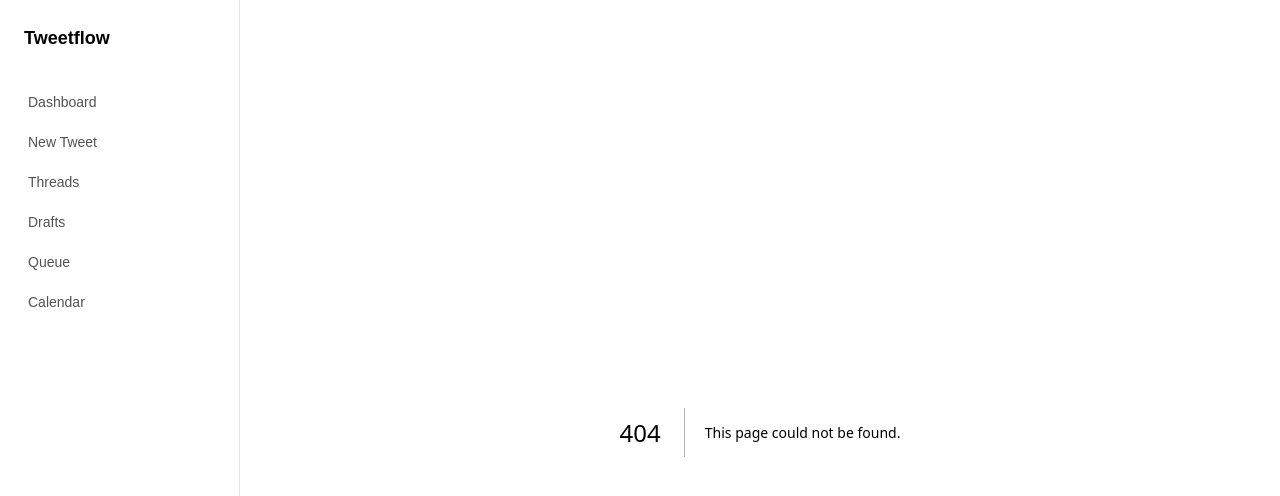
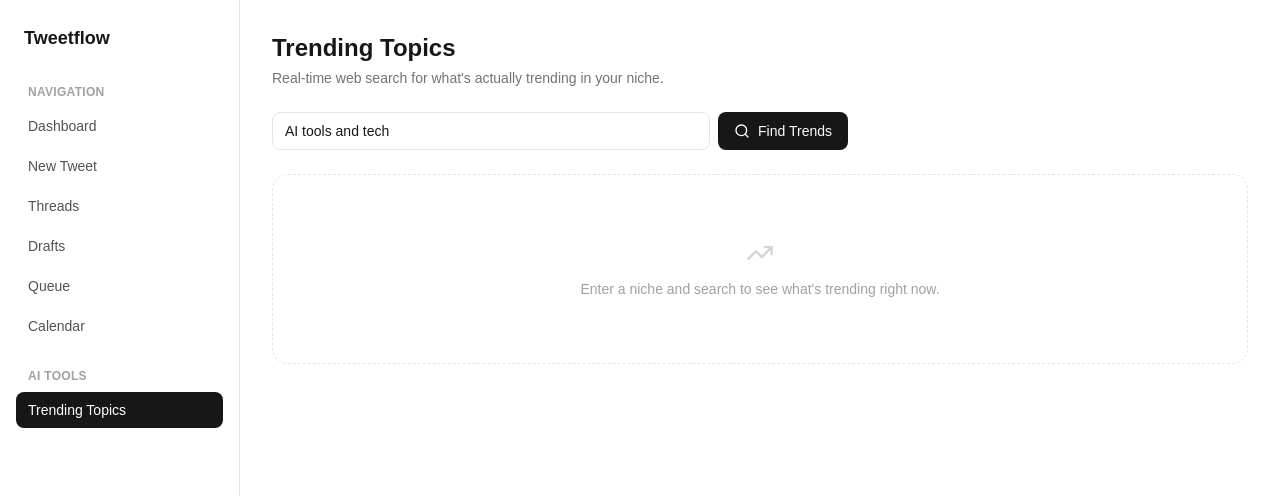
Before and after one commit to praxharrr/tweetflow, a Next.js app: page /trending-topics in a window 1280 px wide. Before the commit this address had no page. Shown: the top 496 px of the page. Built offline with nearby package versions, Linux system fonts and the light colour scheme.

Commit message:
add retry for flaky groq compound web search

```diff
--- /dev/null
+++ b/src/app/api/trending-topics/route.ts
@@ -0,0 +1,52 @@
+import { NextRequest, NextResponse } from "next/server";
+import Groq from "groq-sdk";
+
+const groq = new Groq({ apiKey: process.env.GROQ_API_KEY });
+
+async function fetchTrends(niche: string) {
+  const completion = await groq.chat.completions.create({
+    model: "groq/compound-mini",
+    messages: [
+      {
+        role: "system",
+        content:
+          "You are a social media trends researcher. Search the web for what's genuinely trending right now in the given niche. Respond ONLY with a JSON array of 5 objects, each with keys: topic (short headline), why (one sentence on why it's trending right now), angle (one sentence suggesting a tweet angle a creator could take). No markdown, no extra text, just the JSON array.",
+      },
+      { role: "user", content: `Niche: ${niche}` },
+    ],
+    temperature: 0.5,
+    compound_custom: {
+      tools: { enabled_tools: ["web_search"] },
+    },
+  });
+
+  const raw = completion.choices[0]?.message?.content ?? "[]";
+  const match = raw.match(/\[[\s\S]*\]/);
+  return JSON.parse(match ? match[0] : raw);
+}
+
+export async function POST(req: NextRequest) {
+  const { niche } = await req.json();
+
+  if (!niche || typeof niche !== "string") {
+    return NextResponse.json({ error: "Niche is required" }, { status: 400 });
+  }
+
+  try {
+    const topics = await fetchTrends(niche);
+    return NextResponse.json({ topics });
+  } catch (err) {
+    console.error("Trending topics error (attempt 1):", err);
+
+    try {
+      const topics = await fetchTrends(niche);
+      return NextResponse.json({ topics });
+    } catch (retryErr) {
+      console.error("Trending topics error (attempt 2):", retryErr);
+      return NextResponse.json(
+        { topics: [], error: "Search is having trouble right now — try again in a moment." },
+        { status: 200 }
+      );
+    }
+  }
+}
--- /dev/null
+++ b/src/app/trending-topics/page.tsx
@@ -0,0 +1,97 @@
+"use client";
+
+import { useState } from "react";
+import { TrendingUp, Loader2, Search } from "lucide-react";
+
+interface Topic {
+  topic: string;
+  why: string;
+  angle: string;
+}
+
+export default function TrendingTopicsPage() {
+  const [niche, setNiche] = useState("AI tools and tech");
+  const [topics, setTopics] = useState<Topic[]>([]);
+  const [isLoading, setIsLoading] = useState(false);
+  const [hasSearched, setHasSearched] = useState(false);
+  const [errorMsg, setErrorMsg] = useState<string | null>(null);
+
+  async function handleSearch() {
+    if (!niche.trim()) return;
+    setIsLoading(true);
+    setHasSearched(true);
+    setErrorMsg(null);
+    try {
+      const res = await fetch("/api/trending-topics", {
+        method: "POST",
+        headers: { "Content-Type": "application/json" },
+        body: JSON.stringify({ niche }),
+      });
+      const data = await res.json();
+      setTopics(data.topics ?? []);
+      if (data.error) setErrorMsg(data.error);
+    } catch (err) {
+      console.error(err);
+      setErrorMsg("Something went wrong — try again.");
+    } finally {
+      setIsLoading(false);
+    }
+  }
+
+  return (
+    <div>
+      <h1 className="text-2xl font-bold text-neutral-900">Trending Topics</h1>
+      <p className="mt-1 text-sm text-neutral-500">
+        Real-time web search for what's actually trending in your niche.
+      </p>
+
+      <div className="mt-6 flex max-w-xl gap-2">
+        <input
+          value={niche}
+          onChange={(e) => setNiche(e.target.value)}
+          placeholder="Your niche or topic..."
+          className="flex-1 rounded-lg border border-neutral-200 px-3 py-2 text-sm outline-none focus:border-neutral-400"
+        />
+        <button
+          onClick={handleSearch}
+          disabled={!niche.trim() || isLoading}
+          className="flex items-center gap-2 rounded-lg bg-neutral-900 px-4 py-2 text-sm font-medium text-white hover:bg-neutral-800 disabled:opacity-40"
+        >
+          {isLoading ? <Loader2 size={16} className="animate-spin" /> : <Search size={16} />}
+          {isLoading ? "Searching..." : "Find Trends"}
+        </button>
+      </div>
+
+      <div className="mt-6 grid grid-cols-1 gap-4 lg:grid-cols-2">
+        {!hasSearched && (
+          <div className="col-span-full flex flex-col items-center justify-center rounded-2xl border border-dashed border-neutral-200 py-16 text-center">
+            <TrendingUp size={28} className="text-neutral-300" />
+            <p className="mt-3 text-sm text-neutral-400">
+              Enter a niche and search to see what's trending right now.
+            </p>
+          </div>
+        )}
+
+        {hasSearched && !isLoading && topics.length === 0 && (
+          <div className="col-span-full py-16 text-center text-sm text-neutral-400">
+            {errorMsg ?? "Couldn't find trends for that — try a broader niche."}
+          </div>
+        )}
+
+        {topics.map((t, i) => (
+          <div key={i} className="rounded-2xl border border-neutral-200 bg-white p-4">
+            <div className="flex items-start gap-2">
+              <TrendingUp size={16} className="mt-0.5 shrink-0 text-violet-500" />
+              <h3 className="text-sm font-semibold text-neutral-900">{t.topic}</h3>
+            </div>
+            <p className="mt-2 text-sm text-neutral-600">{t.why}</p>
+            <p className="mt-2 rounded-lg bg-neutral-50 p-2 text-xs text-neutral-500">
+              <span className="font-medium text-neutral-700">Tweet angle: </span>
+              {t.angle}
+            </p>
+          </div>
+        ))}
+      </div>
+    </div>
+  );
+}
--- a/src/components/layout/Sidebar.tsx
+++ b/src/components/layout/Sidebar.tsx
@@ -3,13 +3,22 @@
 import Link from "next/link";
 import { usePathname } from "next/navigation";
 
-const navItems = [
+const navGroups = [
+  {
+    label: "Navigation",
+    items: [
       { label: "Dashboard", href: "/" },
       { label: "New Tweet", href: "/compose" },
       { label: "Threads", href: "/threads" },
       { label: "Drafts", href: "/drafts" },
       { label: "Queue", href: "/queue" },
       { label: "Calendar", href: "/calendar" },
+    ],
+  },
+  {
+    label: "AI Tools",
+    items: [{ label: "Trending Topics", href: "/trending-topics" }],
+  },
 ];
 
 export default function Sidebar() {
@@ -18,8 +27,13 @@ export default function Sidebar() {
   return (
     <aside className="w-60 shrink-0 border-r border-neutral-200 bg-white px-4 py-6">
       <div className="mb-8 px-2 text-lg font-bold">Tweetflow</div>
+      {navGroups.map((group) => (
+        <div key={group.label} className="mb-6">
+          <div className="mb-2 px-3 text-xs font-semibold uppercase tracking-wide text-neutral-400">
+            {group.label}
+          </div>
           <nav className="flex flex-col gap-1">
-        {navItems.map((item) => {
+            {group.items.map((item) => {
               const isActive = pathname === item.href;
               return (
                 <Link
@@ -36,6 +50,8 @@ export default function Sidebar() {
               );
             })}
           </nav>
+        </div>
+      ))}
     </aside>
   );
 }
```
Lines whose indentation alone changed are shown as unchanged.
